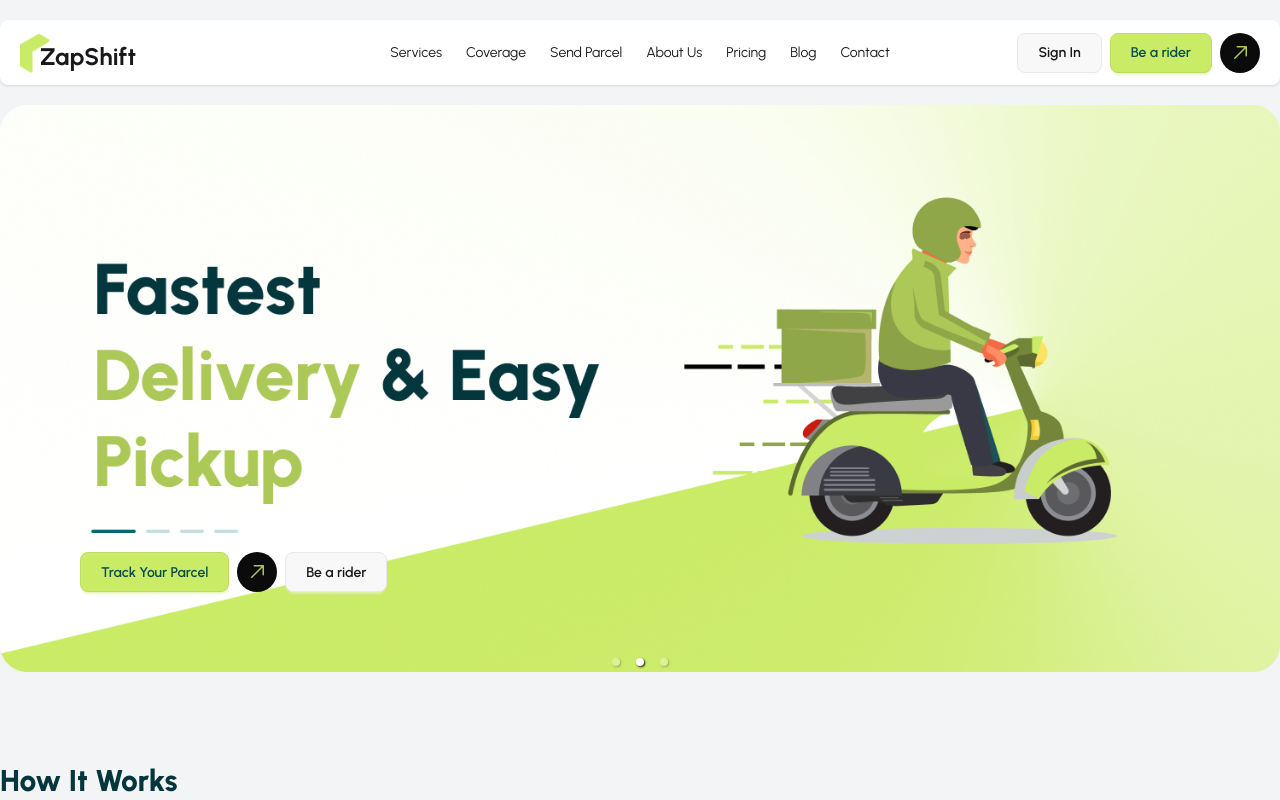
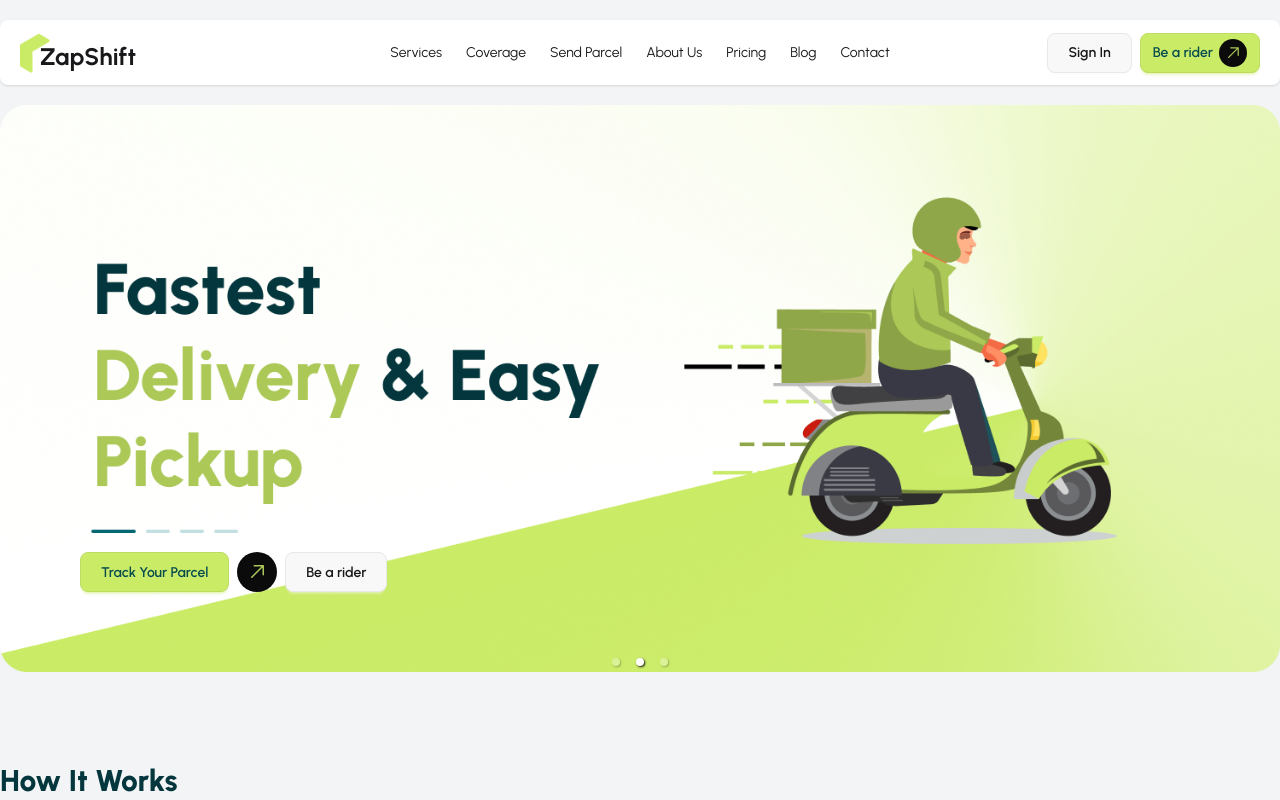
Before and after one commit to suronjit02/zap-shift-client, a React (Vite) app: page / in a window 1280 px wide. Shown: the top 800 px of the page. Built offline with nearby package versions, Linux system fonts and the light colour scheme; no server answers.

Commit message:
fix: be a rider button fix

```diff
--- a/src/pages/Shared/Navbar/Navbar.jsx
+++ b/src/pages/Shared/Navbar/Navbar.jsx
@@ -93,11 +93,11 @@ const Navbar = () => {
             Sign In
           </Link>
         )}
-        <Link to={"/become-a-rider"} className="btn btn-accent rounded-lg px-5">
-          Be a rider
-        </Link>
-        <Link className="p-2 rounded-full bg-black-13 text-primary text-2xl">
-          <GoArrowUpRight />
+        <Link to={"/become-a-rider"} className="btn btn-accent rounded-lg px-3">
+          Be a rider{" "}
+          <span className="p-1 rounded-full bg-black-13 text-primary text-xl">
+            <GoArrowUpRight />
+          </span>
         </Link>
       </div>
     </div>
```
